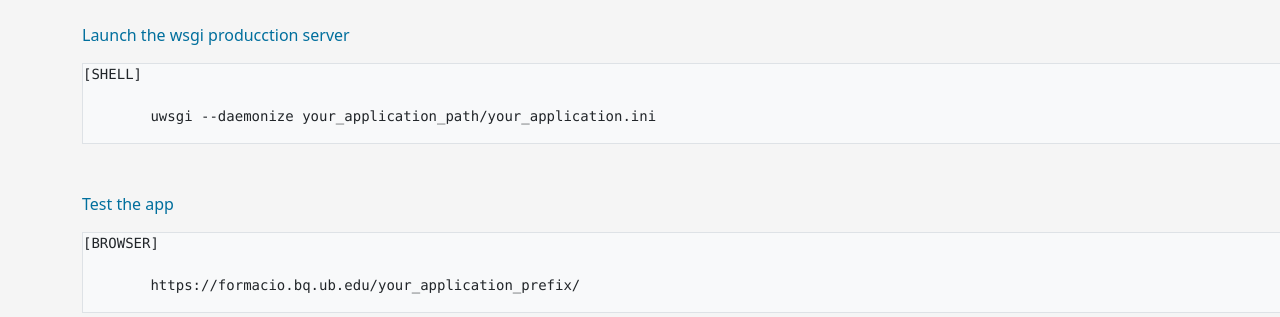
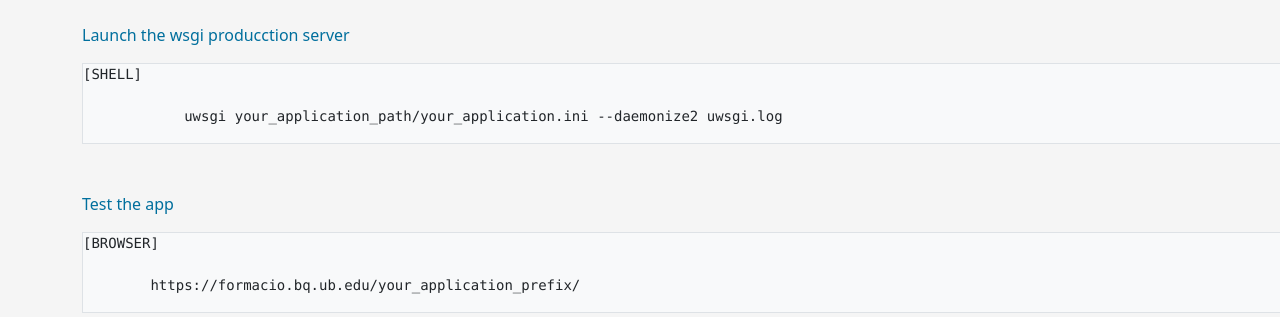
Before and after one commit to PauAndrio/uniprotinfo, a Flask app: page / in a window 1280 px wide; the page is wider, and only the part inside the window is pictured. Shown: the part 4151-4468 px from the top of that part. Run offline with Flask 2, Linux system fonts and the light colour scheme.

Commit message:
Change daemonize instrucction line

```diff
--- a/templates/home.html
+++ b/templates/home.html
@@ -179,7 +179,7 @@
             <div class="bg-light border mb-5 text-dark">
 <pre><code>[SHELL]
 
-        uwsgi --daemonize your_application_path/your_application.ini</code></pre>
+            uwsgi your_application_path/your_application.ini --daemonize2 uwsgi.log</code></pre>
             </div>
 
             <p>Test the app</p>
```
